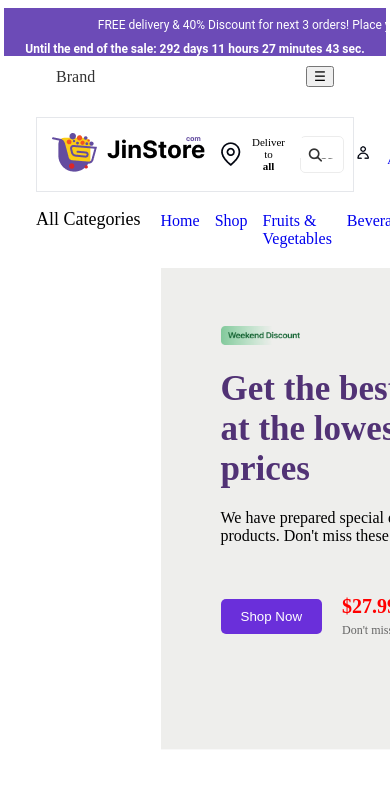
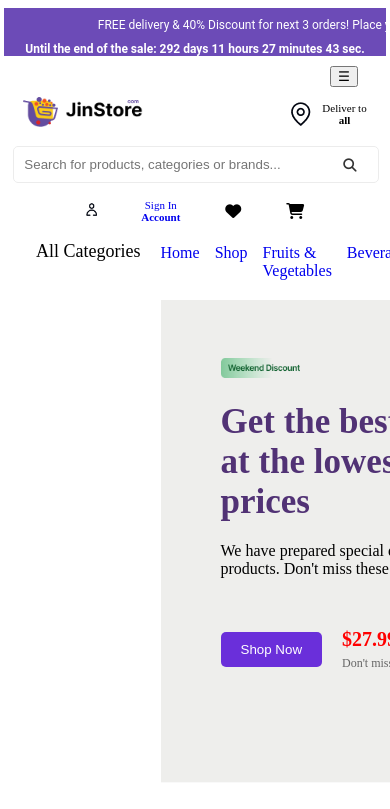
Before and after one commit to arafatanjan/dotpot-frontend, a React (Vite) app: page / in a window 390 px wide. Shown: the top 809 px of the page. Built offline with nearby package versions, Linux system fonts and the light colour scheme.

Commit message:
Deploy commit

```diff
--- a/src/components/Shared/HeroSection/Navbar.css
+++ b/src/components/Shared/HeroSection/Navbar.css
@@ -0,0 +1,113 @@
+.main-navbar {
+    display: flex;
+    align-items: center;
+    gap: 15px;
+    margin-top: 20px;
+    border: 1px solid #E5E7EB;
+    padding: 15px;
+}
+
+.logo-location{
+    display: flex;
+    justify-content: space-between;
+     gap: 15px;
+    /* width:100%; */
+    }
+
+.navbar-logo{
+    width: 100%;
+    max-width: 154px;
+    height: auto;
+}
+
+.location-icon{
+display: flex;
+align-items: center;
+gap:5px
+}
+
+.search-bar{
+    position: relative;
+    flex: 1;
+    margin-right: 20px;
+}
+
+.search-input {
+    padding: 10px;
+    width: 100%;
+    border-radius: 5px;
+    border: 1px solid #ececec;
+}
+
+.search-icon {
+    position: absolute;
+    right: -20px;
+    top: 2px;
+    bottom: 0;
+    padding: 10px 20px;
+    background-color: #fff;
+    color: #333;
+    border: none;
+    border-radius: 0 5px 5px 0;
+    cursor: pointer;
+    height: 10px;
+}
+
+.icon-signin {
+    display: flex;
+    align-items: center;
+    gap: 15px;
+}
+
+
+
+@media (max-width: 768px) {
+
+    .main-navbar {
+      flex-direction: column;
+      justify-content: space-between;
+      text-align: stretch;
+      margin: 0;
+      padding: 0;
+      border: none;
+      /* gap:0 */
+       width: 120%;
+       margin-left: -10%;
+    }
+
+    .navbar-logo {
+        width: 100%;
+        max-width: 120px;
+        height: auto;
+    }
+
+    .logo-location{
+        display: flex;
+        justify-content: space-between;
+        align-items: center;
+        gap: 0;
+        margin:auto;
+    padding: 0;
+    width:90%;
+    }
+
+    .search-bar{
+        position: relative;
+        flex: 1;
+        margin-right: 20px;
+        width: 90%;
+    }
+
+    .search-input {
+        padding: 10px;
+        width: 100%;
+        border-radius: 5px;
+        border: 1px solid #ececec;
+    }
+
+    .icon-signin {
+        /* display: flex;
+        align-items: center; */
+        gap: 40px;
+    }
+}
--- a/src/components/Shared/HeroSection/Navbar.jsx
+++ b/src/components/Shared/HeroSection/Navbar.jsx
@@ -1,6 +1,6 @@
 import React, { useEffect, useState } from "react";
 import { Link } from "react-router-dom";
-import "./Navbar";
+import "./Navbar.css";
 import logo from "../../../assets/Group 70.png";
 import location from "../../../assets/Link.png";
 import Link1 from "../../../assets/Link1.png";
@@ -37,73 +37,50 @@ const Navbar = ({ onChecked }) => {
 
     <div>
       <div
-        style={{
-          display: "flex",
-          alignItems: "center",
-          gap: "15px",
-          marginTop: "20px",
-          border: "1px solid #E5E7EB",
-          padding: "15px",
-        }}
+        className="main-navbar"
       >
+        <div className="logo-location">
         {/* Logo */}
         <div>
           <img
             src={logo}
             alt="Logo"
-            style={{ width: "154px", height: "38.63px" }}
+            className="navbar-logo"
           />
         </div>
 
         {/* Location */}
-        <div style={{ display: "flex", alignItems: "center", gap: "5px" }}>
+        <div className="location-icon">
           <img src={location} alt="location" style={{ height: "26px" }} />
           <div style={{ textAlign: "center", fontSize: "11px" }}>
             Deliver to <br />
             <span style={{ fontWeight: "bold" }}>all</span>
           </div>
         </div>
+        </div>
 
         {/* Search Bar */}
         <div
           className="search-bar"
-          style={{ position: "relative", flex: "1", marginRight: "20px" }}
         >
           <input
              type="text"
              value={searchText}
              onChange={(e) => setSearchText(e.target.value)}
             placeholder="Search for products, categories or brands..."
-            style={{
-              padding: "10px",
-              width: "100%",
-              borderRadius: "5px",
-              border: "1px solid #ececec",
-            }}
+           className="search-input"
           />
           <button
             type="button"
             onClick={handleSearchClick}
-            style={{
-              position: "absolute",
-              right: "-20px",
-              top: "2px",
-              bottom: "0",
-              padding: "10px 20px",
-              backgroundColor: "#fff",
-              color: "#333",
-              border: "none",
-              borderRadius: "0 5px 5px 0",
-              cursor: "pointer",
-              height: "10px",
-            }}
+            className="search-icon"
           >
             <i className="fa-solid fa-magnifying-glass"></i>
           </button>
         </div>
 
         {/* Icons and Sign In */}
-        <div style={{ display: "flex", alignItems: "center", gap: "15px" }}>
+        <div className="icon-signin">
           <div>
             <img src={Link1} alt="link" style={{ height: "15px" }} />
           </div>
--- a/src/components/Shared/HeroSection/Topbar.css
+++ b/src/components/Shared/HeroSection/Topbar.css
@@ -103,6 +103,7 @@
     background-color: white;
     padding: 10px 20px;
     color:#333;
+    width:95%;
   }
 
   /* Hide the nav-links initially on mobile */
--- a/src/components/Shared/HeroSection/Topbar.jsx
+++ b/src/components/Shared/HeroSection/Topbar.jsx
@@ -113,7 +113,7 @@ useEffect(() => {
         </div>
 
         <div className="drawer">
-     <div class="navbar-brand">Brand</div>
+     <div class="navbar-brand"></div>
 
     <button className="menu-toggle" onClick={handleDrawerToggle}>☰</button>
     <div className={`nav-links ${mobileOpen ? 'active' : ''}`} ref={navRef}>
```
